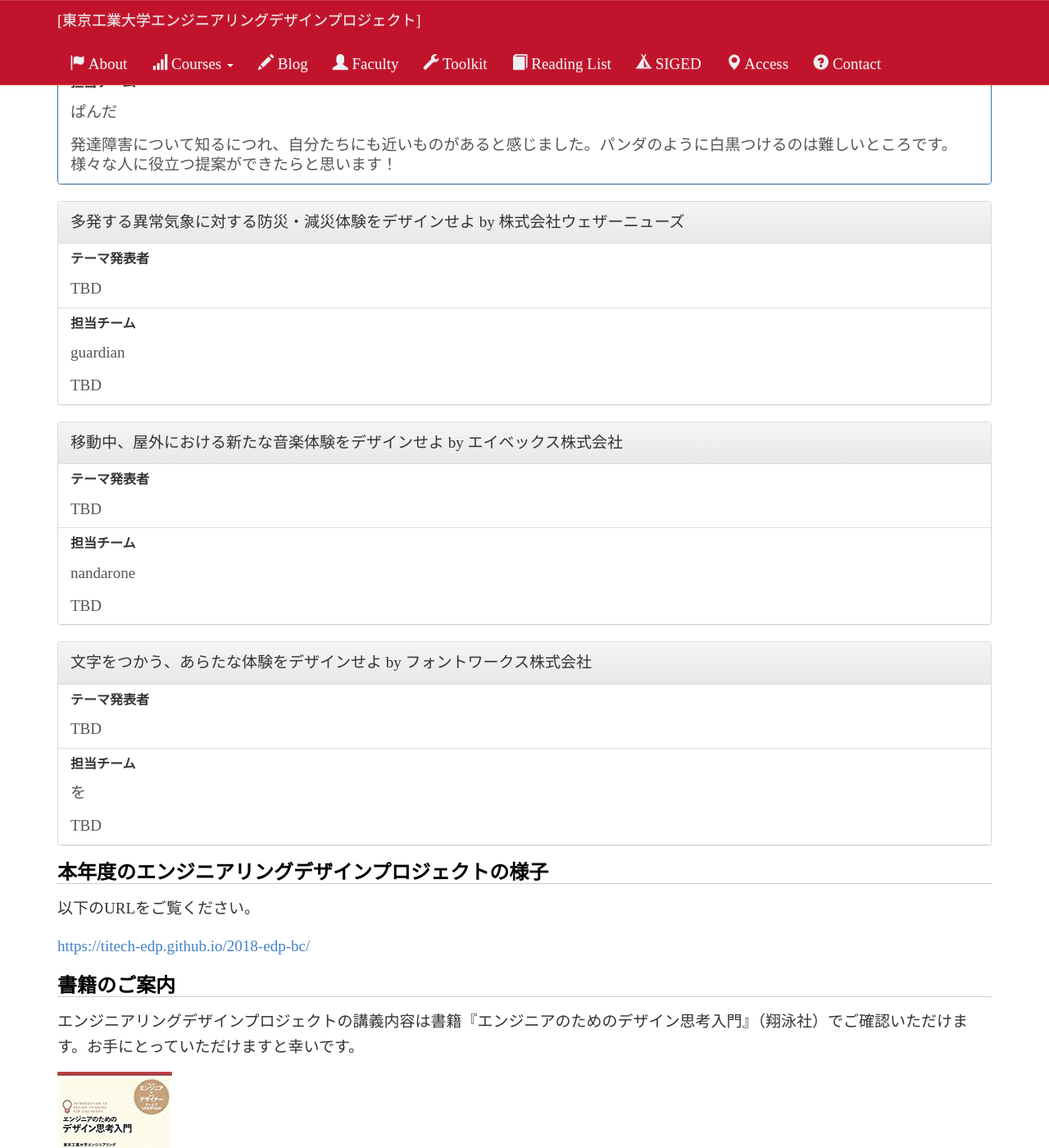
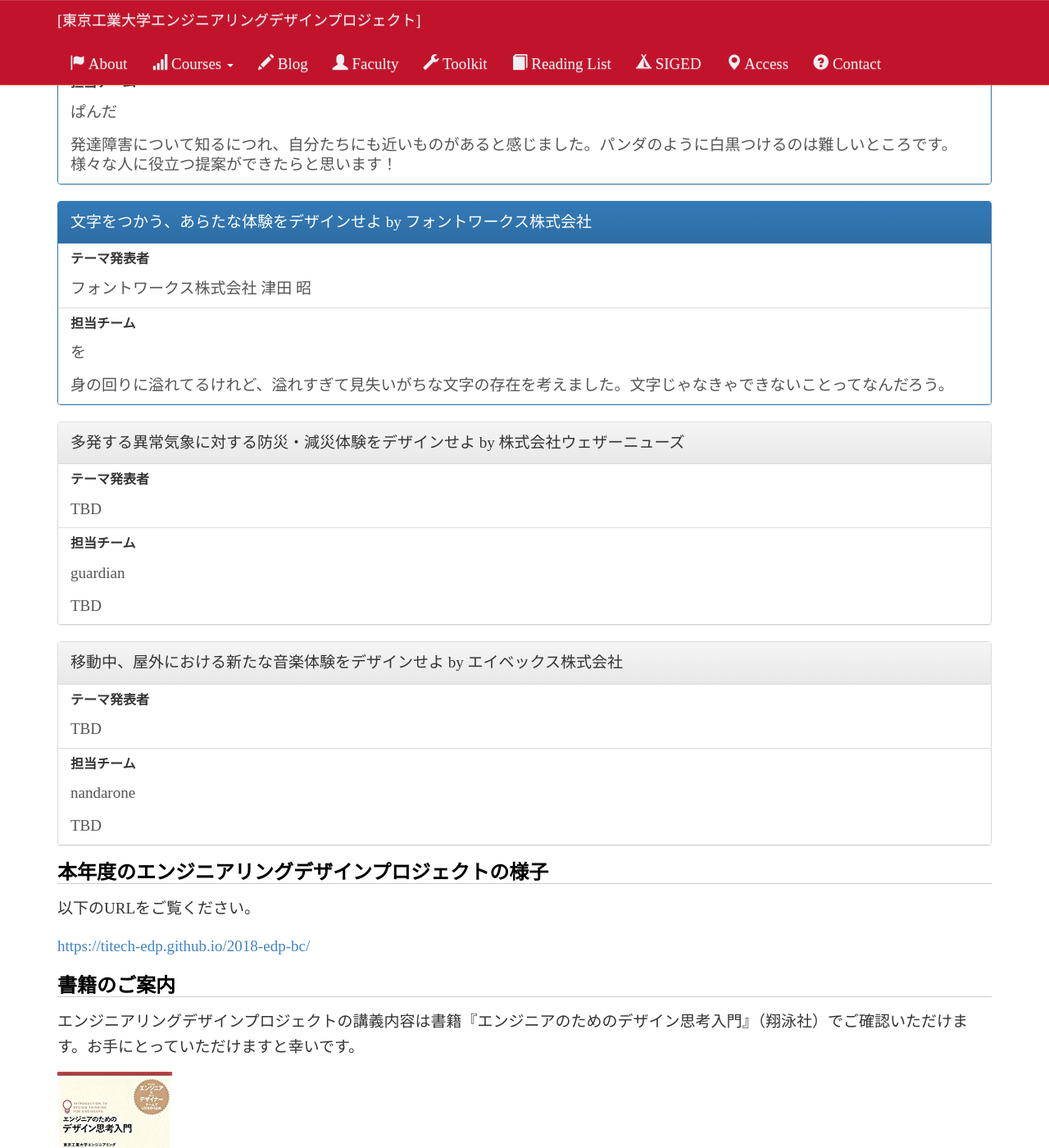
Before and after one commit to titech-edp/titech-edp.github.io, a Jekyll site: the page built from 2018-edp-bc/demoday/index.md, in a window 1280 px wide and 1400 px high, scrolled down 2929 px. Shown: the whole window at 82% size. Built offline with Jekyll 4.4.1, drawn with Linux system fonts in a browser that asks for light colours; nearby versions of some CDN libraries; library files that are not in the unit come from our copies.

Commit message:
Update wo

```diff
--- a/_data/2018-edp-bc-demoday.yml
+++ b/_data/2018-edp-bc-demoday.yml
@@ -34,6 +34,12 @@
   team: ぱんだ
   desc: 発達障害について知るにつれ、自分たちにも近いものがあると感じました。パンダのように白黒つけるのは難しいところです。様々な人に役立つ提案ができたらと思います！
 
+- company: フォントワークス株式会社
+  theme: 文字をつかう、あらたな体験をデザインせよ
+  presenter: フォントワークス株式会社 津田 昭
+  team: を
+  desc: 身の回りに溢れてるけれど、溢れすぎて見失いがちな文字の存在を考えました。文字じゃなきゃできないことってなんだろう。
+
 - company: 株式会社ウェザーニューズ
   theme: 多発する異常気象に対する防災・減災体験をデザインせよ
   presenter: TBD
@@ -45,9 +51,3 @@
   presenter: TBD
   team: nandarone
   desc: TBD
-
-- company: フォントワークス株式会社
-  theme: 文字をつかう、あらたな体験をデザインせよ
-  presenter: TBD
-  team: を
-  desc: TBD
```
